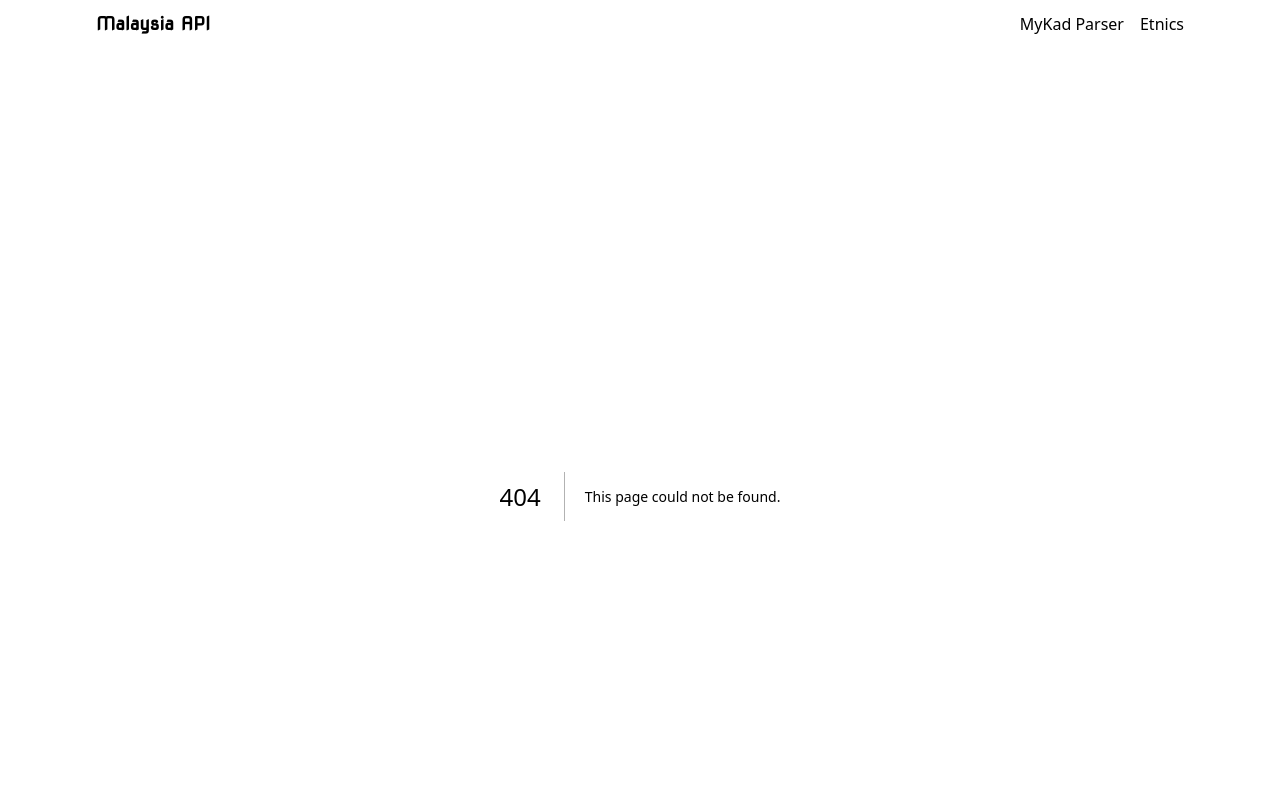
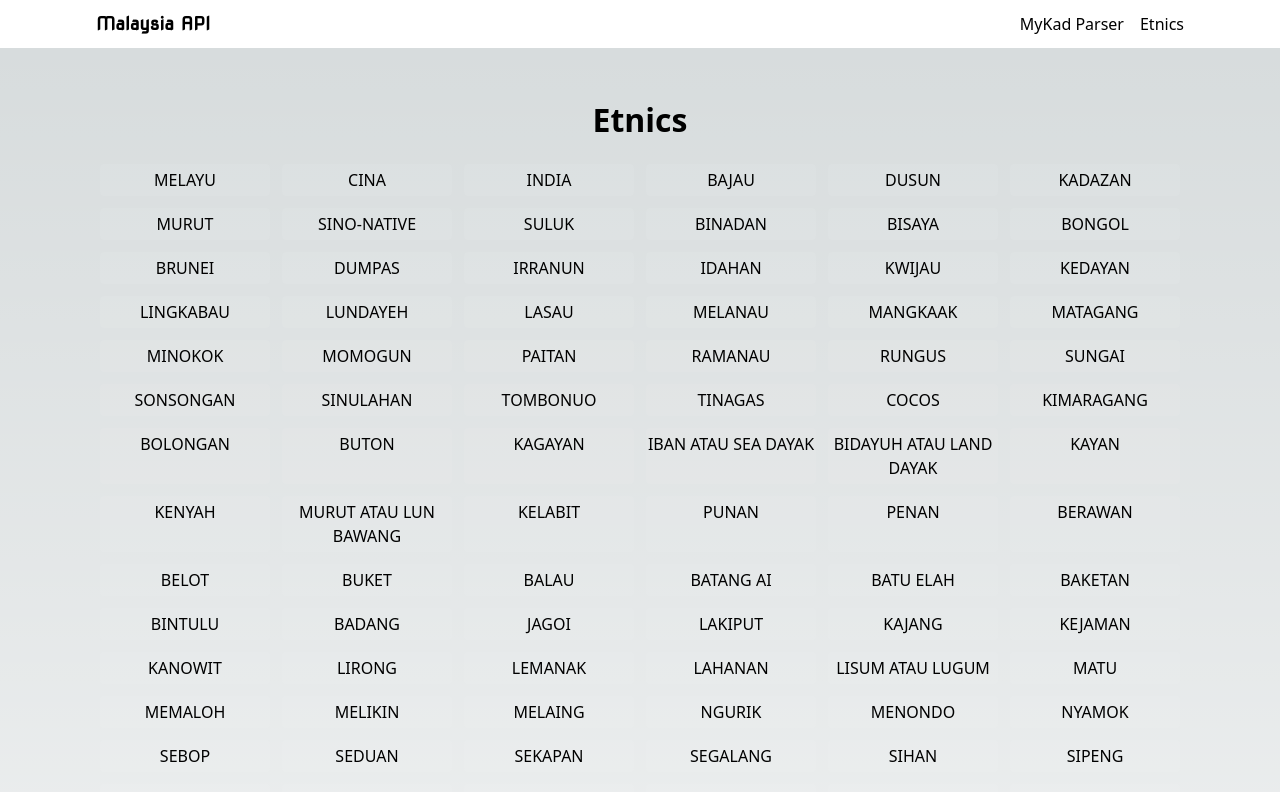
Before and after one commit to Altafxx/malaysia-api, a Next.js app: page /etnics in a window 1280 px wide. Before the commit this address had no page. Shown: the top 792 px of the page. Built offline with nearby package versions, Linux system fonts and the light colour scheme.

Commit message:
add: etnics ui

```diff
--- /dev/null
+++ b/src/app/etnics/page.tsx
@@ -0,0 +1,26 @@
+async function getData() {
+    const res = await fetch('http://localhost:3000/api/etnics')
+
+    if (!res.ok) throw new Error('Failed to fetch data')
+
+    return res.json()
+}
+
+export default async function Etnics() {
+    const data = await getData();
+
+    if (!Array.isArray(data.etnics)) {
+        return <div className="text-center">Invalid data format</div>;
+    }
+
+    return (
+        <div className="text-center">
+            <h1>Etnics</h1>
+            <div className="grid xl:grid-cols-6 lg:grid-cols-4 md:grid-cols-2 sm:md:grid-cols-1 gap-1 mt-4">
+                {data.etnics.map((item: any, index: any) => (
+                    <div key={index} className="rounded bg-white/5 py-1 m-1">{item}</div>
+                ))}
+            </div>
+        </div>
+    );
+}
```
